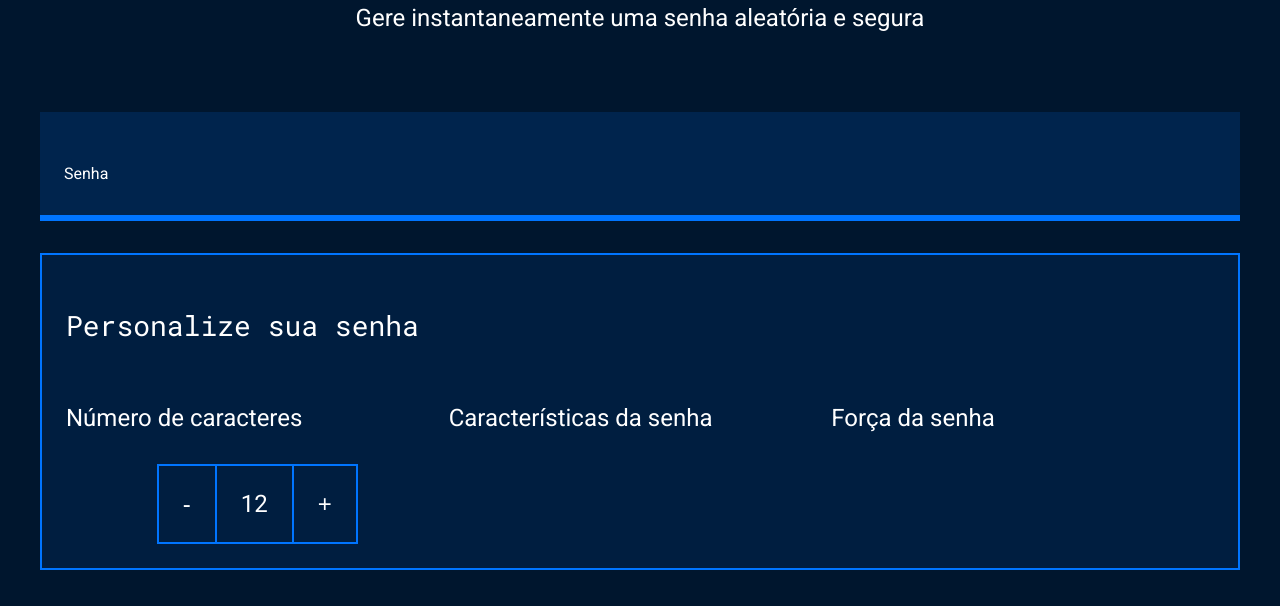
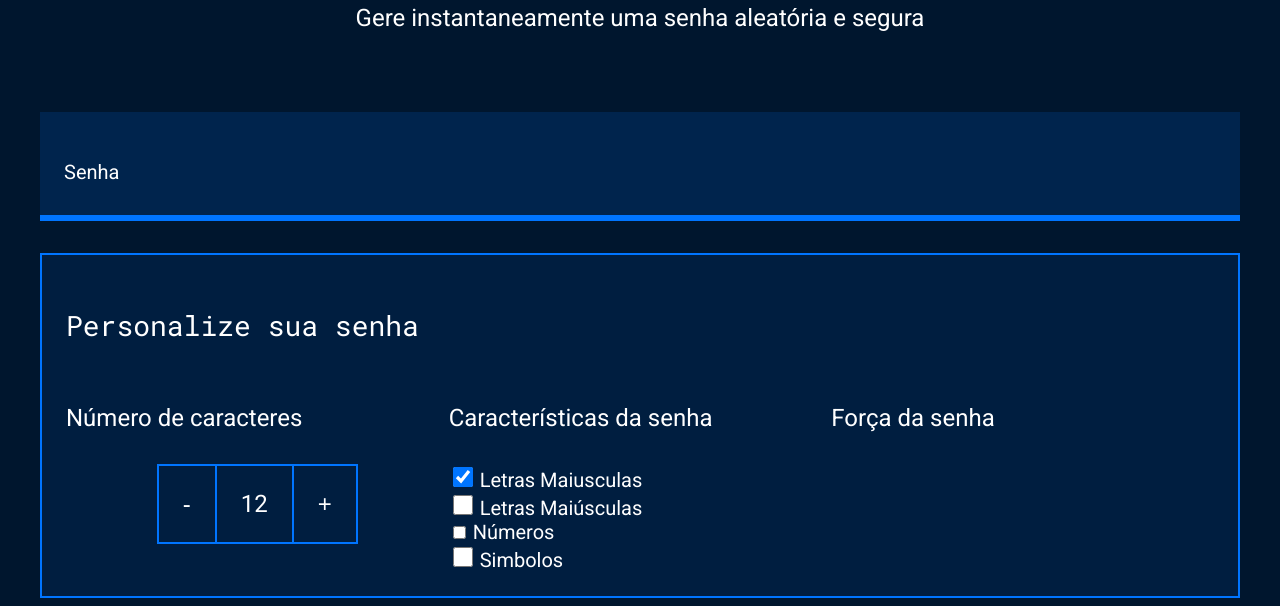
Before and after one commit to claralizard/terceiro-repositorio2, a plain HTML site: page index.html in a window 1280 px wide. Shown: the part 214-820 px from the top of the page. Drawn offline with Linux system fonts and the light colour scheme.

Commit message:
aula 2 do dia 17/06

```diff
--- a/index.html
+++ b/index.html
@@ -33,16 +33,20 @@
                 <div class="parametro-senha">
                     <h4 class="parametro-senha__titulo">Características da senha</h4>
                     <div class="parametro-senha-checkbox">
-
+                         <input name="maiusculo" type="checkbox" class="checkbox" checked>
+                         <label for="maiusculo"> Letras Maiusculas </label>
                     </div>
                     <div class="parametro-senha-checkbox">
-
+                         <input name="minusculo" type="checkbox" class="checkbox">
+                         <label for="minusculo"> Letras Maiúsculas </label>
                     </div>
                     <div class="parametro-senha-checkbox">
-
+                         <input name="numero" type="checkbox" class="cheackbox">
+                         <label for="numero"> Números </label>
                     </div>
                     <div class="parametro-senha-checkbox">
-
+                         <input name="simbolo" type="checkbox" class="checkbox">
+                         <label for="simbolo"> Simbolos </label>
                     </div>
                 </div>
                 <div class="parametro-senha">
--- a/style.css
+++ b/style.css
@@ -108,6 +108,16 @@ body{
     font-size: 24px;
 }
 
+.checkbox {
+    width: 20px;
+    height: 20px;
+    cursor: pointer;
+}
+
+label{
+    font-size: 20px;
+}
+
 @media screen and (min-width: 768px) {
     .parametro-coluna__senha{
         flex-direction: row;
```
